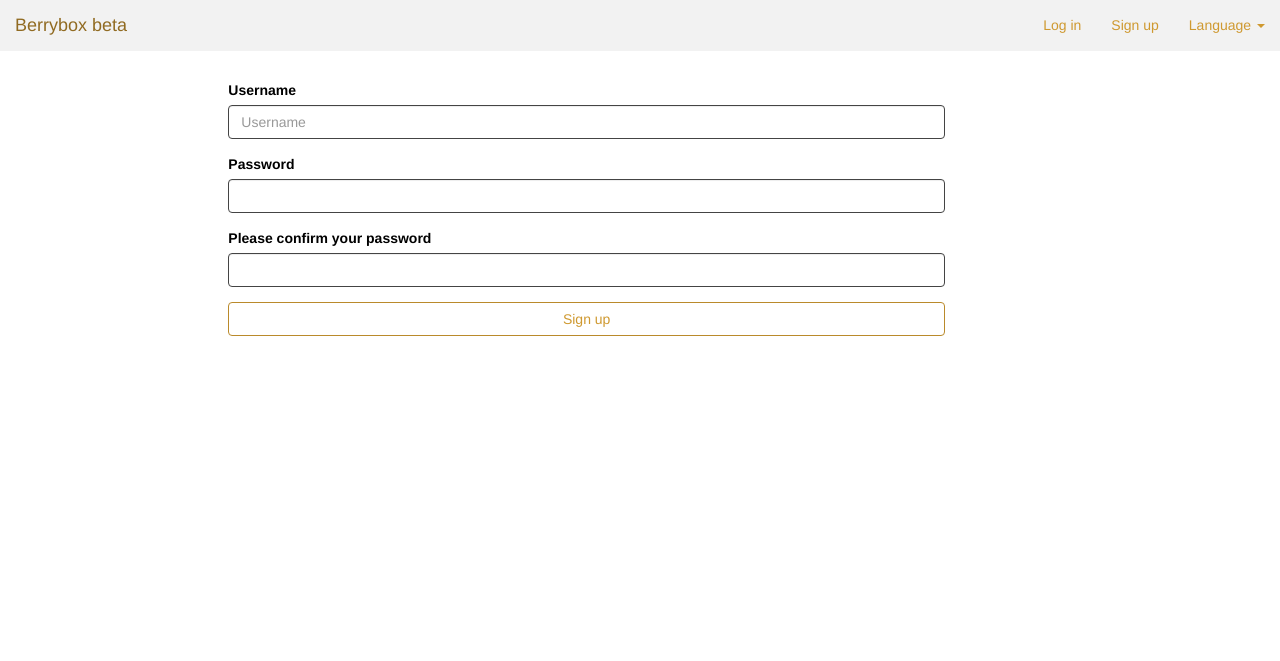
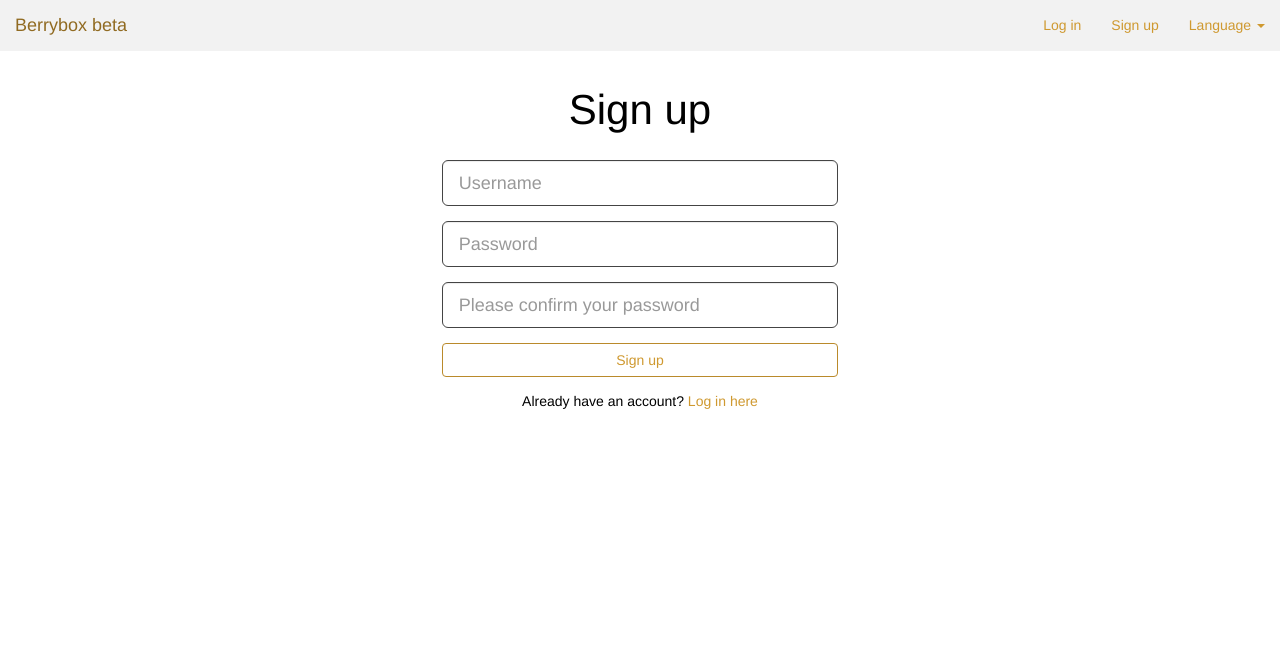
Before and after one commit to AngelZatch/Berrybox, a PHP site: page /en/signup in a window 1280 px wide. Shown: the top 661 px of the page. Run offline with PHP 8.4, Linux system fonts and the light colour scheme.

Commit message:
New signup and login pages
ADDED
- Design and back&forth links

```diff
--- a/assets/css/common.css
+++ b/assets/css/common.css
@@ -330,4 +330,11 @@ nav li > a:hover, nav li > a:focus {
 .room-description {
   min-height: 80px; }
 
+/* line 260, C:/xampp/htdocs/Berrybox/assets/css/common.sass */
+legend {
+  font-size: 3em;
+  border: 0;
+  color: inherit;
+  text-align: center; }
+
 /*# sourceMappingURL=common.css.map */
--- a/languages/lang.en.php
+++ b/languages/lang.en.php
@@ -103,6 +103,10 @@ $lang["back"] = "Back";
 $lang["log_out"] = "Log out";
 $lang["log_in"] = "Log in";
 $lang["sign_up"] = "Sign up";
+$lang["no_account"] = "Don't have any account?";
+$lang["already_account"] = "Already have an account?";
+$lang["sing_up_here"] = "Sign up here";
+$lang["log_in_here"] = "Log in here";
 
 /** LANGUAGES **/
 $lang["language_name"] = "Language";
--- a/languages/lang.fr.php
+++ b/languages/lang.fr.php
@@ -105,6 +105,10 @@ $lang["back"] = "Retour";
 $lang["log_out"] = "Déconnexion";
 $lang["log_in"] = "Connexion";
 $lang["sign_up"] = "Inscription";
+$lang["no_account"] = "Pas encore de compte ?";
+$lang["already_account"] = "Déjà inscrit ?";
+$lang["sing_up_here"] = "Enregistrez-vous par ici";
+$lang["log_in_here"] = "Connectez-vous";
 
 /** LANGUAGES **/
 $lang["language_name"] = "Langue";
--- a/languages/lang.jp.php
+++ b/languages/lang.jp.php
@@ -103,6 +103,10 @@ $lang["back"] = "戻る";
 $lang["log_out"] = "ログアウト";
 $lang["log_in"] = "ログイン";
 $lang["sign_up"] = "サインアップ";
+$lang["no_account"] = "アカウントがまだありません？";
+$lang["already_account"] = "アカウントがあります？";
+$lang["sing_up_here"] = "サインアップはこちら";
+$lang["log_in_here"] = "ログインはこちら";
 
 /** LANGUAGES **/
 $lang["language_name"] = "言語";
--- a/signup.php
+++ b/signup.php
@@ -59,22 +59,21 @@ if(isset($_POST["signup"])){
 	<body>
 		<?php include "nav.php";?>
 		<div class="main">
-			<div class="col-lg-7 col-lg-offset-2">
+			<div class="col-lg-4 col-lg-offset-4">
+			<legend><?php echo $lang["sign_up"];?></legend>
 				<form action="" method="post">
-					<div class="form-group has-feedback" id="username-form-group">
-						<label for="username" class="control-label"><?php echo $lang["username"];?></label>
-						<input type="text" placeholder="Username" class="form-control" name="username">
+					<div class="form-group form-group-lg has-feedback" id="username-form-group">
+						<input type="text" placeholder="<?php echo $lang["username"];?>" class="form-control" name="username">
 					</div>
-					<div class="form-group">
-						<label for="password" class="control-label"><?php echo $lang["password"];?></label>
-						<input type="password" class="form-control" name="password">
+					<div class="form-group form-group-lg">
+						<input type="password" placeholder="<?php echo $lang["password"];?>" class="form-control" name="password">
 					</div>
-					<div class="form-group has-feedback" id="password-confirm-form-group">
-						<label for="password-confirm" class="control-label"><?php echo $lang["pwd_confirm"];?></label>
-						<input type="password" class="form-control" name="password-confirm">
+					<div class="form-group form-group-lg has-feedback" id="password-confirm-form-group">
+						<input type="password" placeholder="<?php echo $lang["pwd_confirm"];?>" class="form-control" name="password-confirm">
 					</div>
 					<input type="submit" class="btn btn-primary btn-block" name="signup" value="<?php echo $lang["sign_up"];?>">
 				</form>
+				<p style="text-align: center"><?php echo $lang["already_account"];?> <a href="<?php echo $_GET["lang"];?>/portal"><?php echo $lang["log_in_here"];?></a></p>
 			</div>
 		</div>
 		<?php include "scripts.php";?>
```
Also changed, not shown: portal.php (+8 -8 lines).
